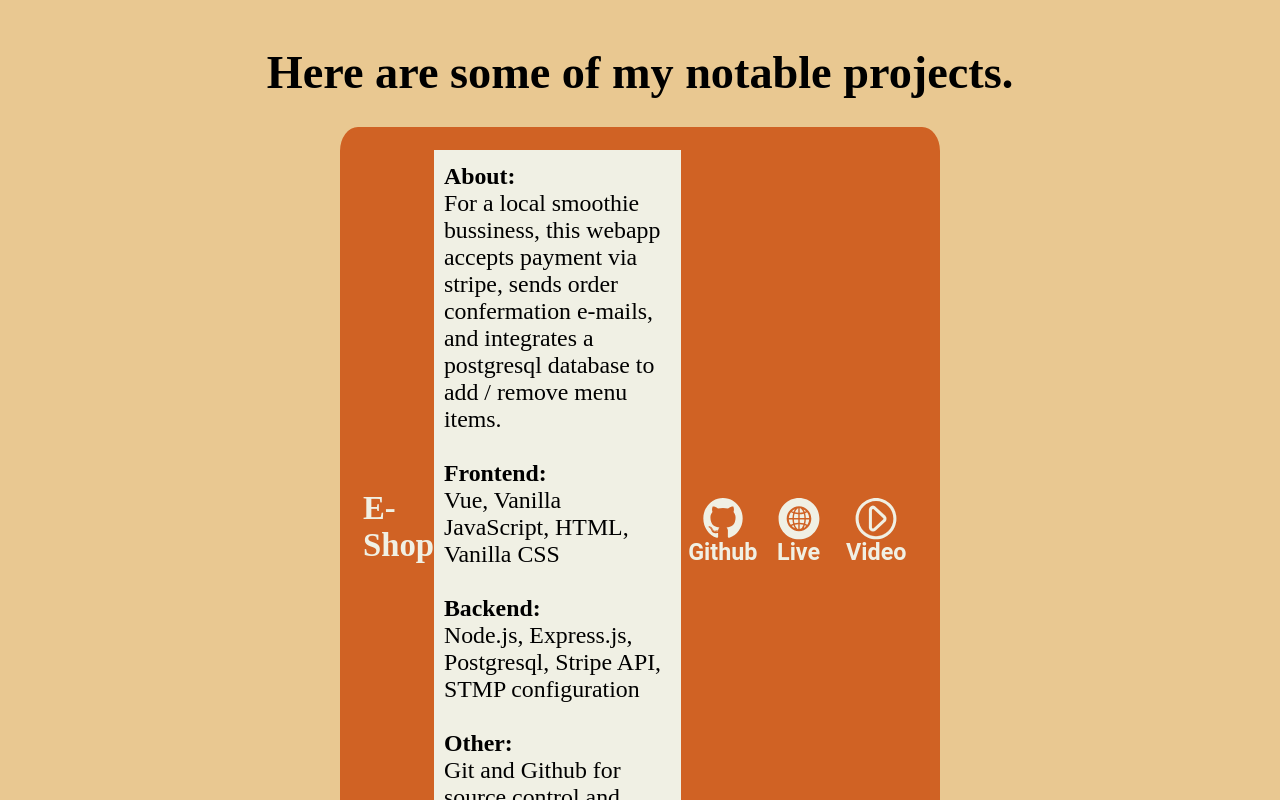
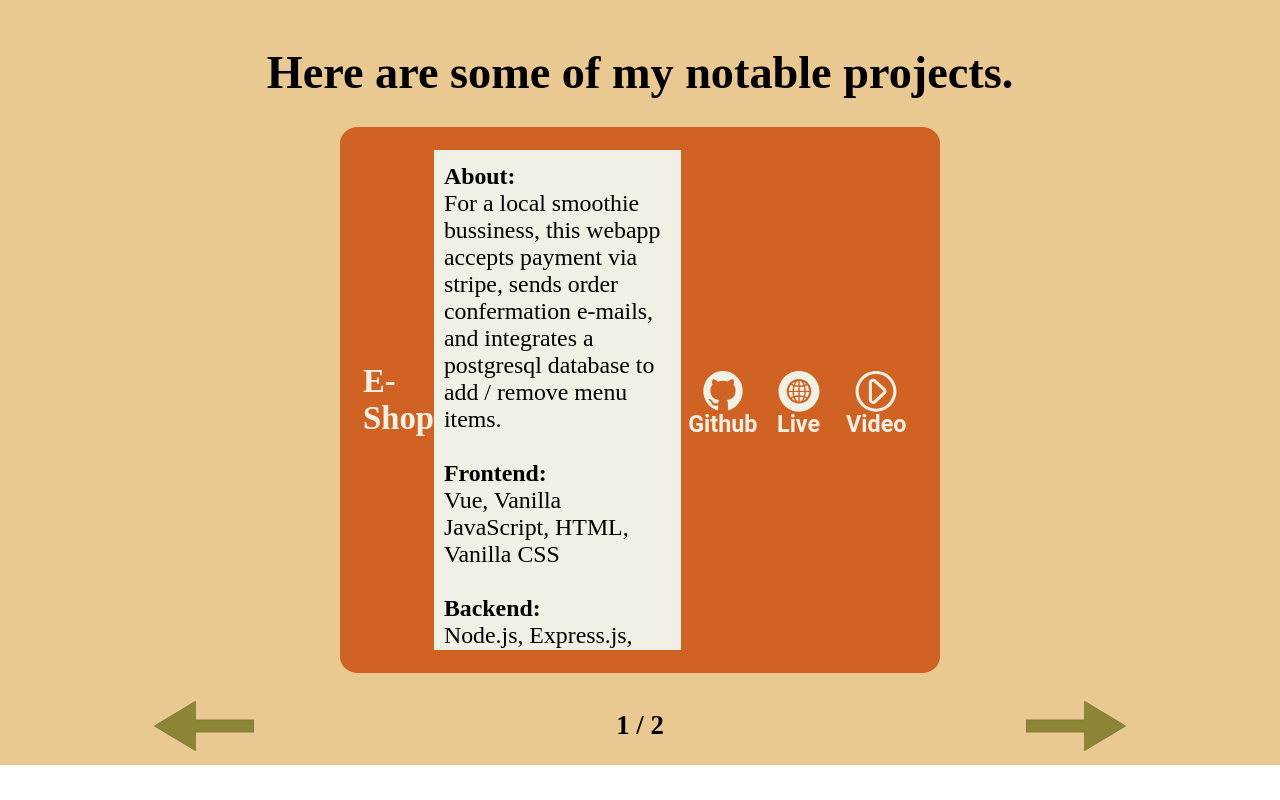
Before and after one commit to MrButak/MrButak.com, a Vue app in the folder frontend/: page / in a window 1280 px wide. Shown: the part 400-1200 px from the top of the page. After the commit the page ends 1165 px from the top, so only its background shows below. Built offline with nearby package versions, Linux system fonts and the light colour scheme.

Commit message:
project layout complete, project navigation complete

```diff
--- a/frontend/src/components/home/ProjectLinks.vue
+++ /dev/null
@@ -1,48 +0,0 @@
-<template>
-<div class="project-link-wrapper">
-    <a><img class="project-icon" src="../../assets/icons/github-icon-text.svg" alt="github-icon"></a>
-    <a><img class="project-icon" src="../../assets/icons/website-icon-text.svg" alt="github-icon"></a>
-    <a><img class="project-icon" src="../../assets/icons/play-video-icon-text.svg" alt="github-icon"></a>
-</div>
-
-</template>
-
-<script setup>
-
-import { ref, onMounted, computed } from 'vue';
-</script>
-
-
-<style scoped>
-/* light #E9C891  lighter #f0f0e4 orange #D06224 dark-rusty #AE431E olive #8A8635 */
-.project-icon {
-    width: 70px;
-}
-
-.project-link-wrapper {
-    display: flex;
-    align-items: center;
-    justify-content: space-evenly;
-    width: 100%;
-    padding: 15.25px 0 5.25px 0;
-}
-
-/*Tablet sizes---------------------------------------------------------*/
-@media (min-width: 480px) {
-.project-link-wrapper {
-
-}
-
-
-
-}
-/*Desktop sizes*-----------------------------------------------------*/
-
-@media (min-width: 900px) {
-.project-link-wrapper {
-
-}
-
-}
-
-</style>
--- a/frontend/src/components/home/Projects.vue
+++ b/frontend/src/components/home/Projects.vue
@@ -5,33 +5,44 @@
     <h2 class="home-header">Here are some of my notable projects.</h2>
     <div class="full-flex-div">
         <div class="home-content-wrapper">
-            <h3 class="project-title">E-Shop</h3>
+            <h3 class="project-title">{{ projectArry[projectIndex].title }}</h3>
 
             <div class="project-body-text">
+
                 <p><text style="font-weight: 600">About: </text>
                     <br />
-                    For a local smoothie bussiness, this webapp accepts payment via stripe, sends order confermation e-mails, and integrates a postgresql database to add / remove menu items.
+                    {{ projectArry[projectIndex].about }}
                 </p>
 
                 <p>
                     <br />
                     <text style="font-weight: 600">Frontend: </text>
-                    <br />Vue, Vanilla JavaScript, HTML, Vanilla CSS
+                    <br />{{ projectArry[projectIndex].frontend }}
                 </p>
                 <br />
                 <p>
                     <text style="font-weight: 600">Backend: </text>
-                    <br />Node.js, Express.js, Postgresql, Stripe API, STMP configuration
+                    <br />{{ projectArry[projectIndex].backend }}
                 </p>
                 <br />
                 <p>
                     <text style="font-weight: 600">Other: </text>
-                    <br />Git and Github for source control and storage, Heroku for deployment, GIMP for images
+                    <br />{{ projectArry[projectIndex].other }}
                 </p>
             </div>
-            <ProjectLinks />
+            <div class="project-link-wrapper">
+                <a><img class="project-icon" src="../../assets/icons/github-icon-text.svg" alt="github-icon"></a>
+                <a><img class="project-icon" src="../../assets/icons/website-icon-text.svg" alt="github-icon"></a>
+                <a><img class="project-icon" src="../../assets/icons/play-video-icon-text.svg" alt="github-icon"></a>
+            </div>
         </div>
     </div>
+<div class="nav-wrapper-main">
+    <img @click="prevProject()" class="arrow-icon-left" src="../../assets/icons/horizontal-arrow-icon.svg" />
+    <text class="project-nav-text">{{ currentProjectCount }} / {{ projectArry.length }}</text>
+    <img @click="nextProject()" class="arrow-icon-right" src="../../assets/icons/horizontal-arrow-icon.svg" />
+</div>
+
 </div>
 
 </template>
@@ -39,18 +50,94 @@
 <script setup>
 
 import { ref, onMounted, computed } from 'vue';
-import ProjectLinks from '../home/ProjectLinks.vue';
-// import sdDemoVideo from '../../assets/videos/screen-capture.webm';
+
+let projectArry = [];
+
+let project1 = {
+    title: 'E-Shop',
+    about: 'For a local smoothie bussiness, this webapp accepts payment via stripe, sends order confermation e-mails, and integrates a postgresql database to add / remove menu items.',
+    frontend: 'Vue, Vanilla JavaScript, HTML, Vanilla CSS',
+    backend: 'Node.js, Express.js, Postgresql, Stripe API, STMP configuration',
+    other: 'Git and Github for source control and storage, Heroku for deployment, GIMP for images'
+
+};
+let project2 = {
+    title: 'Stories App',
+    about: 'A server-side rendered, message-board style app with login, user sessions, an intergrated postgresql database.',
+    frontend: 'Esj, Vanilla CSS',
+    backend: 'Node.js, Express.js, Postgresql',
+    other: 'Git and Github for source control and storage, Heroku for deployment'
+};
+projectArry.push(project1, project2);
+
+let projectIndex = ref(0);
+
+function prevProject() {
+
+    if(projectIndex.value < 1) {
+        return;
+    };
+    projectIndex.value--;
+};
+
+function nextProject() {
+
+    if(projectArry.length <= projectIndex.value + 1) {
+        return;
+    };
+    projectIndex.value++;
+};
+
+let currentProjectCount = computed(() => {
+    return projectIndex.value + 1;
+});
 
 onMounted(() => {
+    // initProjectArry();
     // smVideoRef.play()
 });
+
 
 </script>
 
 
 <style scoped>
 /* light #E9C891  lighter #f0f0e4 orange #D06224 dark-rusty #AE431E olive #8A8635 */
+.arrow-icon-left {
+    width: 100px;
+}
+.arrow-icon-right {
+
+    transform: rotateY(180deg);
+    width: 100px;
+}
+.project-nav-text {
+    /* color: #AE431E; */
+    font-weight: 900;
+    font-size: 1.25rem;
+    font-size: clamp(1.25rem, 1.2rem + 0.25vw, 1.5rem);
+
+}
+.nav-wrapper-main {
+    display: flex;
+    justify-content: space-between;
+    align-items: center;
+    width: 90%;
+    padding: 0 7%;
+}
+/* project links start */
+.project-icon {
+    width: 70px;
+}
+
+.project-link-wrapper {
+    display: flex;
+    align-items: center;
+    justify-content: space-evenly;
+    width: 100%;
+    padding: 15.25px 0 5.25px 0;
+}
+/* project links end */
 
 .home-page-wrapper-main {
     display: flex;
@@ -72,12 +159,12 @@ onMounted(() => {
     align-items: center;
     justify-content: center;
     flex-direction: column;
-    width: 84%;
+    width: 90%;
     /* padding: 13px 10px 13px 10px; */
     border: 3px solid #D06224;
     background-color: #D06224;
     border-radius: 3%;
-    /* height: 500px; */
+
 }
 .project-title {
     color: #f0f0e4;
@@ -90,6 +177,8 @@ onMounted(() => {
     background-color: #f0f0e4;
     padding: 13px 10px 13px 10px;
     border-radius: 0 0 0 0;
+    height: 500px;
+    overflow-x: scroll;
 }
 .video-wrapper {
 
@@ -109,6 +198,16 @@ onMounted(() => {
     padding: 20px;
 
 }
+.nav-wrapper-left {
+    position: absolute;
+    padding: 50% 0 50% 0;
+    width: 70%;
+}
+.nav-wrapper-right {
+    position: absolute;
+    padding: 50% 0 50% 0;
+    width: 70%;
+}
 
 }
 /*Desktop sizes*-----------------------------------------------------*/
@@ -121,7 +220,16 @@ onMounted(() => {
 .home-content-wrapper {
     max-width: 600px;
 }
-
+.nav-wrapper-left {
+    position: absolute;
+    padding: 50% 0 50% 0;
+    max-width: 600px;
+}
+.nav-wrapper-right {
+    position: absolute;
+    padding: 50% 0 50% 0;
+    max-width: 600px;
+}
 }
 
 </style>
```
Also changed, not shown: frontend/src/assets/icons/horizontal-arrow-icon.svg (added).
